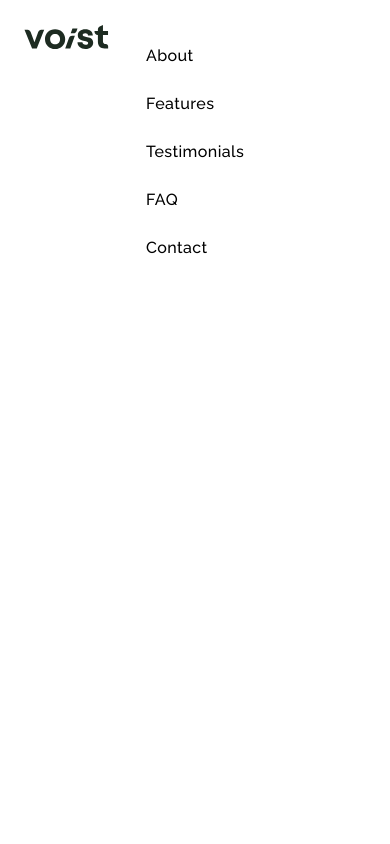
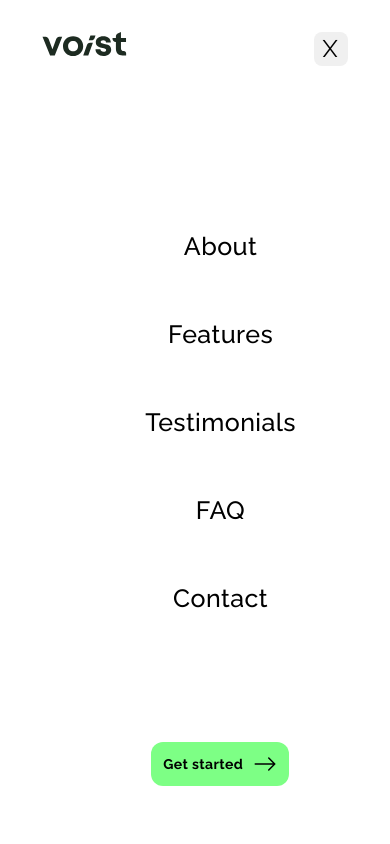
Before and after one commit to MirzazadaBunyad/Voist, a React (Vite) app: page / in a window 390 px wide. Both pictures are taken after a click on the element 344 px from the left and 46 px from the top of the page. Shown: the top 844 px of the page. Built offline with nearby package versions, Linux system fonts and the light colour scheme.

Commit message:
responsive for Mobile

```diff
--- a/src/components/landingPage/LandingPage.jsx
+++ b/src/components/landingPage/LandingPage.jsx
@@ -46,13 +46,19 @@ function LandingPage() {
 
   const handleMenuItemClick = (itemName) => {
     setActMenuItem(itemName);
+    handleClickToCloseToggle();
+    document.body.style.overflow = "auto";
   };
 
   const handleToggle = () => {
     setShow(false);
+    if (show) {
+      document.body.style.overflow = "hidden";
+    }
   };
   const handleClickToCloseToggle = () => {
     setShow(true);
+    document.body.style.overflow = "auto";
   };
   const [activeIndex, setActiveIndex] = useState(null);
   const onTitleClick = (index) => {
@@ -190,7 +196,12 @@ function LandingPage() {
               </ul>
             </div>
           ) : (
+            <div>
               <div className={show ? "nav" : styles.activeNav}>
+                <div className={styles.activeLogo}>
+                  <img src={voistLogo} alt="asdsda" />
+                </div>
+                <nav>
                   <ul className={styles.navList}>
                     {menuItems.map((menuItem) => (
                       <li key={menuItem.name}>
@@ -209,7 +220,28 @@ function LandingPage() {
                         </ScrollLink>
                       </li>
                     ))}
+                    <div>
+                      <div
+                        className={styles.buttons}
+                        style={{ marginTop: "120px", marginLeft: "20px" }}
+                      >
+                        <div className={styles.hero}>
+                          <Link to="/authentication" className={styles.started}>
+                            Get started{" "}
+                            <BsArrowRight className={styles.arrowRight} />
+                          </Link>
+                        </div>
+                      </div>
+                    </div>
                   </ul>
+                </nav>
+                <div
+                  onClick={handleClickToCloseToggle}
+                  className={styles.closeIcon}
+                >
+                  <h2>X</h2>
+                </div>
+              </div>
             </div>
           )}
           {show ? (
@@ -223,12 +255,7 @@ function LandingPage() {
                 <img src={toggleIcon} alt="Toggle Icon" />
               </div>
             </div>
-          ) : (
-            // bunu duzeltmeliyem
-            <div className="closeToggle">
-              <h2 onClick={handleClickToCloseToggle}>X</h2>
-            </div>
-          )}
+          ) : null}
         </div>
       </header>
 
--- a/src/components/landingPage/landingPage.module.scss
+++ b/src/components/landingPage/landingPage.module.scss
@@ -24,7 +24,6 @@
   }
 
   .logo {
-    z-index: 2;
     a {
       margin: 0;
       cursor: pointer;
@@ -89,6 +88,7 @@
         list-style: none;
         cursor: pointer;
         transition: all 0.3s ease;
+
         &:hover {
           border-bottom: 2px solid #3dff49;
           color: #000;
@@ -98,19 +98,17 @@
           line-height: 24px;
           letter-spacing: 0.4px;
           transition: all 0.3s ease;
-
-          @include mobileresponsive {
-          }
         }
       }
     }
     .closeToggle {
-      z-index: 1;
-      h2 {
-        z-index: 2;
-      }
+      color: red;
+      background-color: red;
+      font-size: 24px;
+      position: fixed;
+      top: 29px;
+      right: 69px;
     }
-
     .active {
       border-bottom: 2px solid #3dff49;
       color: #000;
@@ -121,14 +119,54 @@
       letter-spacing: 0.4px;
     }
   }
+  .activeLogo {
+    img {
+      width: 85px;
+      height: 24px;
+    }
+  }
   .activeNav {
     position: fixed;
+    display: flex;
+    justify-content: space-between;
     top: 0;
     left: 0;
     width: 100%;
     height: 100%;
-    padding: 32px 132px;
+    padding: 32px 42px;
     background-color: #fff;
+    .closeIcon {
+      width: 34px;
+      height: 34px;
+      border-radius: 8px;
+      background-color: #f0f0f0;
+      h2 {
+        display: flex;
+        width: 24px;
+        height: 24px;
+        justify-content: center;
+        align-items: center;
+        cursor: pointer;
+        padding: 16px;
+      }
+    }
+
+    nav {
+      margin-top: 150px;
+      text-align: center;
+      align-items: center;
+      li {
+        display: flex;
+        flex-direction: column;
+        align-items: center;
+        padding-top: 40px;
+
+        a {
+          font-size: 25px;
+        }
+      }
+    }
+
     li {
       a {
         display: flex;
@@ -146,6 +184,7 @@
         list-style: none;
         cursor: pointer;
         transition: all 0.3s ease;
+
         &:hover {
           border-bottom: 2px solid #3dff49;
           color: #000;
@@ -201,14 +240,11 @@
       .arrowRight {
         width: 24px;
         height: 24px;
-
-        @include mobileresponsive {
-          display: none;
-        }
       }
     }
   }
 }
+
 .mainContainer {
   .backgroundVector {
     background-image: url("/src/assets/img/backgroundVector.png");
```
Lines whose indentation alone changed are shown as unchanged.
